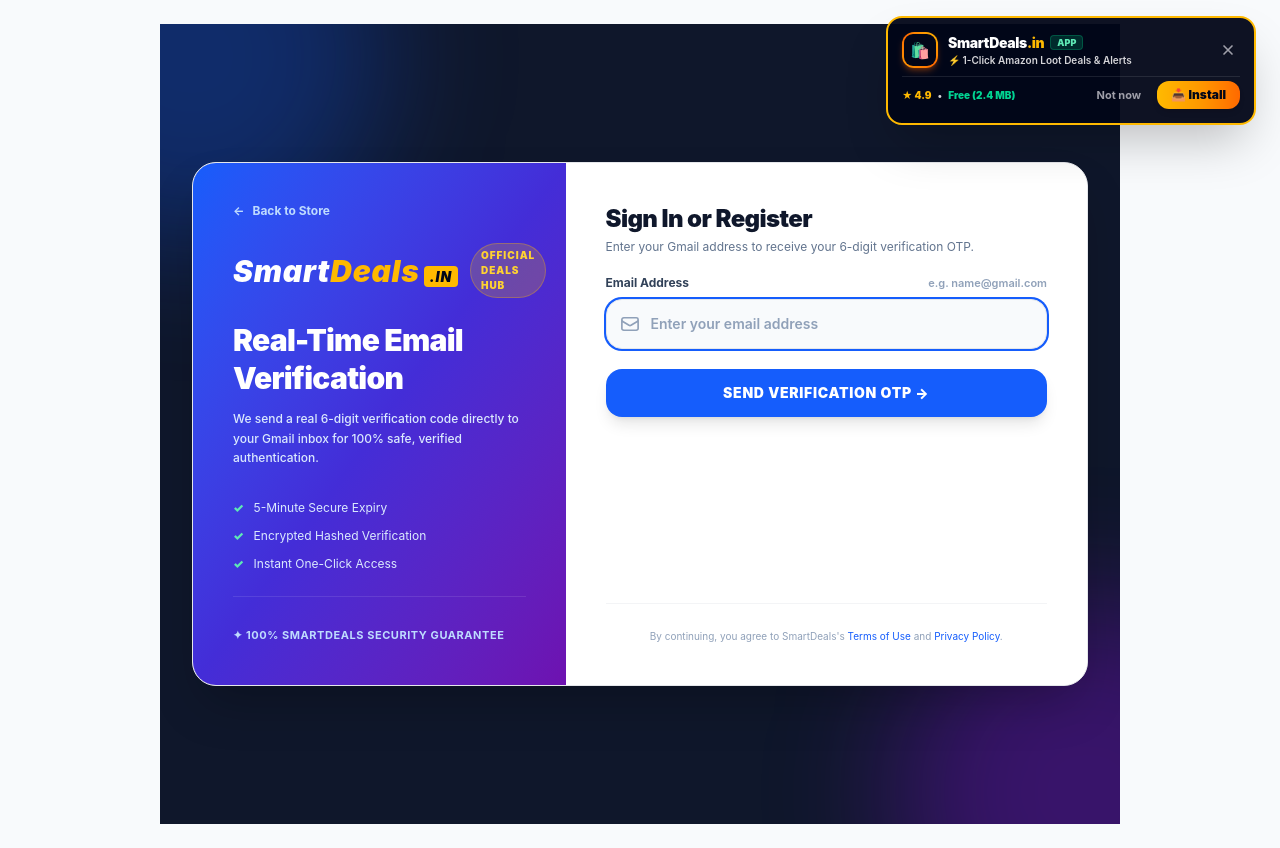
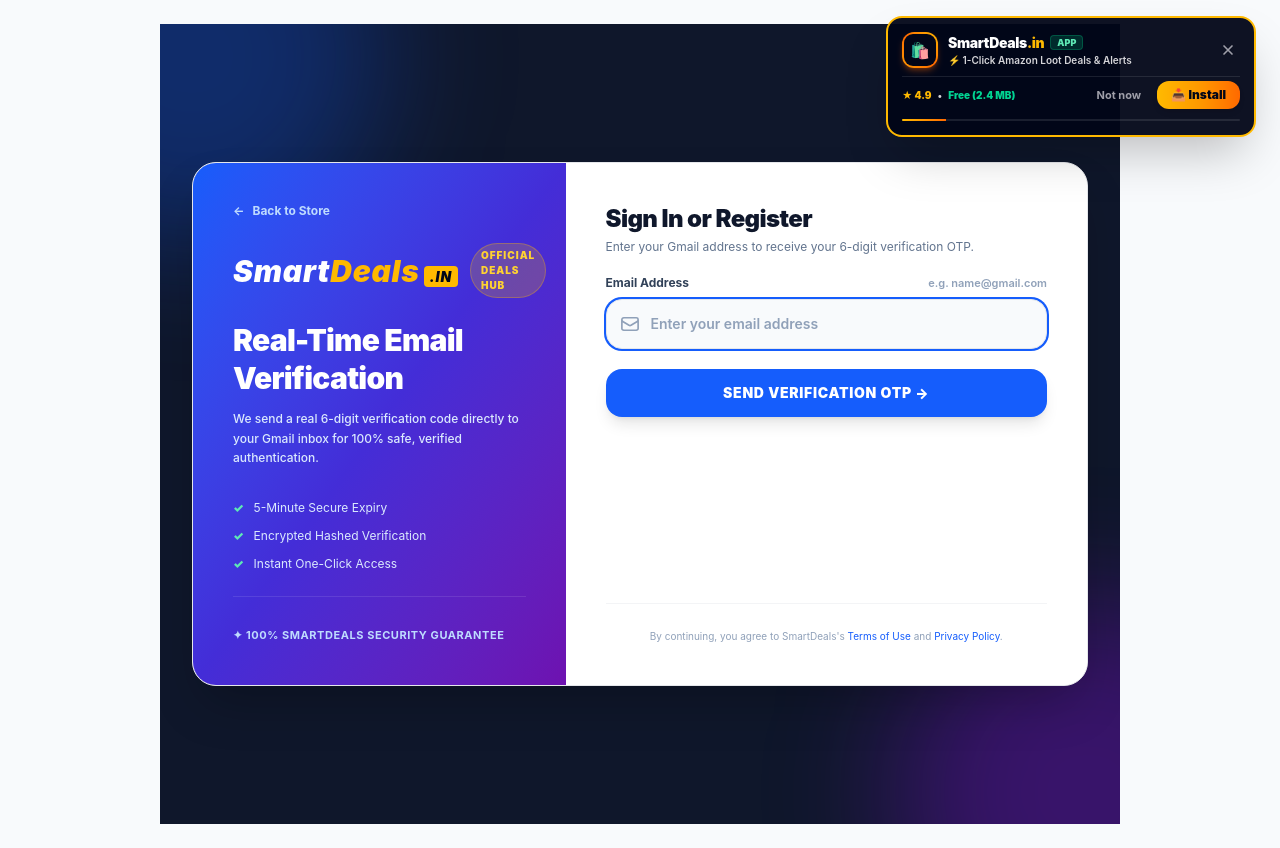
Before and after one commit to 001stiwari9589/E-commerce, a React (Vite) app: page / in a window 1280 px wide. Built offline with nearby package versions, Linux system fonts and the light colour scheme; no server answers.

Commit message:
feat(pwa): add 5-second auto-dismiss timer with visual indicator bar for top download popup

```diff
--- a/src/components/DownloadAppModal.jsx
+++ b/src/components/DownloadAppModal.jsx
@@ -49,6 +49,17 @@ function DownloadAppModal({ isOpen, onClose }) {
       window.removeEventListener("appinstalled", handleAppInstalled);
     };
   }, [onClose]);
+
+  // Auto dismiss popup after 5 seconds so it disappears on its own without user having to close it
+  useEffect(() => {
+    if (!isOpen || showIOSInstructions) return;
+
+    const timer = setTimeout(() => {
+      if (onClose) onClose();
+    }, 5000); // 5 seconds auto-dismiss
+
+    return () => clearTimeout(timer);
+  }, [isOpen, showIOSInstructions, onClose]);
 
   if (!isOpen || isStandalone) return null;
 
@@ -142,6 +153,11 @@ function DownloadAppModal({ isOpen, onClose }) {
           </div>
         </div>
 
+        {/* 5-Second Auto-Dismiss Indicator Bar */}
+        <div className="w-full bg-white/10 h-0.5 rounded-full overflow-hidden mt-0.5">
+          <div className="bg-gradient-to-r from-amber-400 to-orange-500 h-full w-full animate-shrink-bar"></div>
+        </div>
+
         {/* Step-by-step Tip for iOS / fallback */}
         {showIOSInstructions && (
           <div className="bg-amber-400/15 border border-amber-400/40 rounded-xl p-2 text-[10px] font-semibold text-amber-200 animate-fade-in">
--- a/src/index.css
+++ b/src/index.css
@@ -84,6 +84,15 @@
 
 .animate-slide-up {
   animation: slideUp 0.25s cubic-bezier(0.16, 1, 0.3, 1) forwards;
+}
+
+@keyframes shrinkBar {
+  from { width: 100%; }
+  to { width: 0%; }
+}
+
+.animate-shrink-bar {
+  animation: shrinkBar 5s linear forwards;
 }
 
 /* Heart wishlist beat effect */
```
